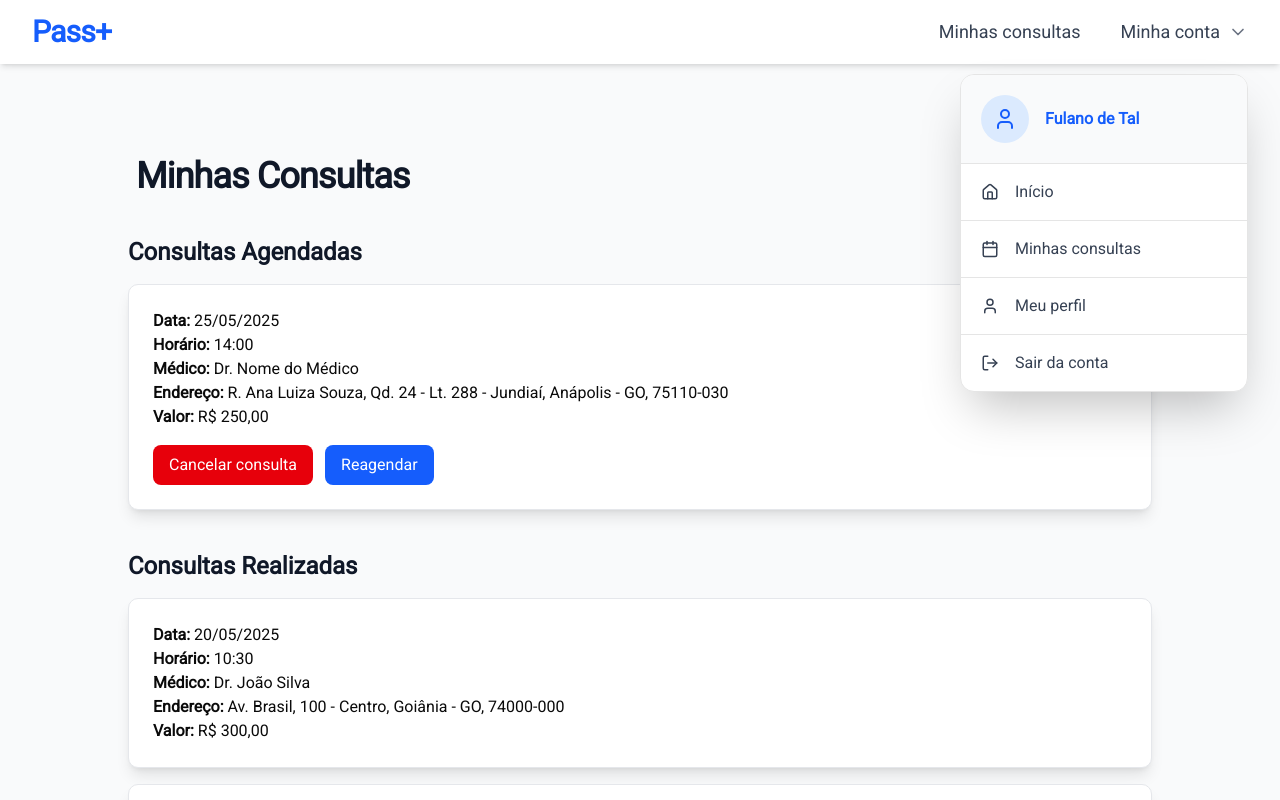
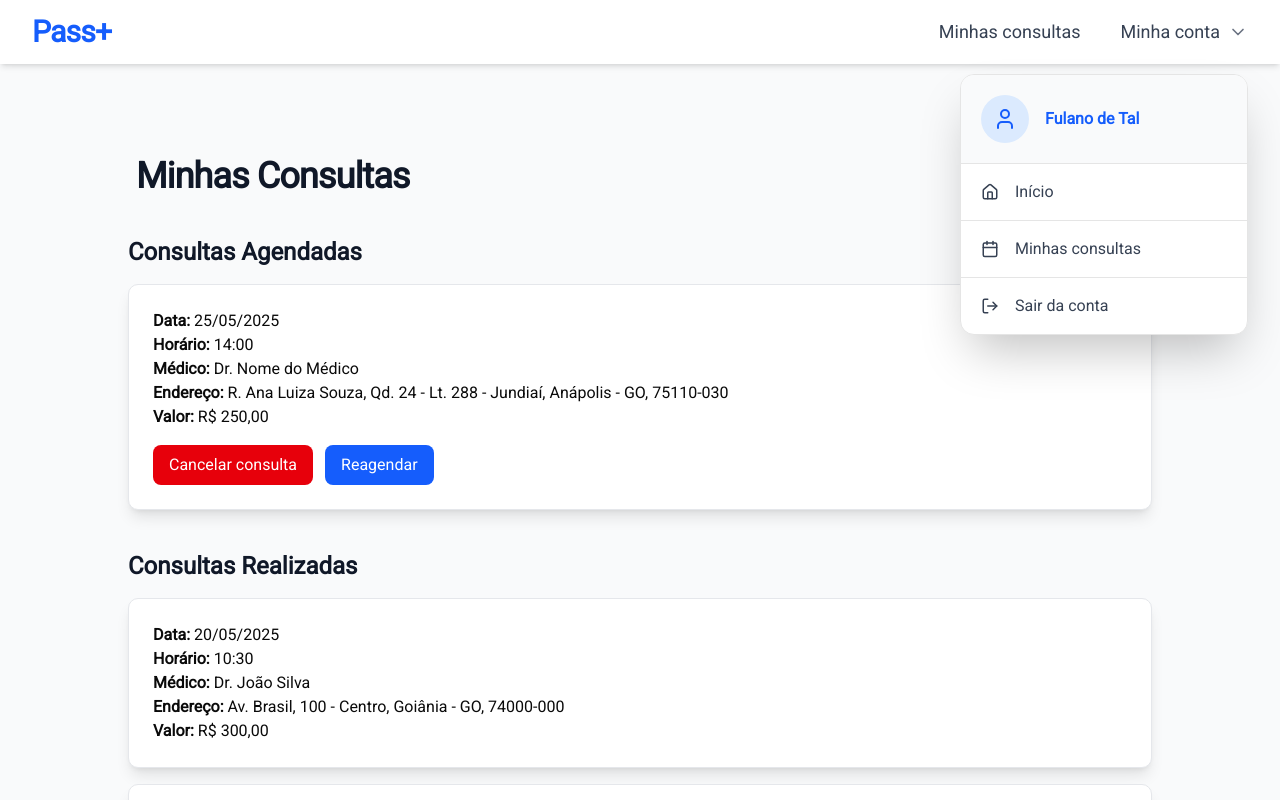
Before and after one commit to Guilherme549/PassMais-frontend, a Next.js app in the folder pass-mais/: page /minhas-consultas in a window 1280 px wide. Both pictures are taken after a click on the button "Minha conta". Shown: the top 800 px of the page. Built offline with nearby package versions, Linux system fonts and the light colour scheme.

Commit message:
refactor: hidden my profile buttons

```diff
--- a/pass-mais/src/components/UserMenu.tsx
+++ b/pass-mais/src/components/UserMenu.tsx
@@ -26,10 +26,10 @@ const UserMenu: React.FC = () => {
                     <Calendar size={18} /> Minhas consultas
                 </Link>
 
-                <Link href="/my-profile" className="flex items-center gap-4 px-5 py-4 text-base text-gray-700
+                {/*<Link href="/my-profile" className="flex items-center gap-4 px-5 py-4 text-base text-gray-700
                     hover:bg-blue-50 hover:text-blue-600 transition-colors duration-200 border-b">
                     <User size={18} /> Meu perfil
-                </Link>
+                </Link> */}
 
                 <Link href="#" className="flex items-center gap-4 px-5 py-4 text-base text-gray-700
                     hover:bg-blue-50 hover:text-blue-600 transition-colors duration-200">
```
